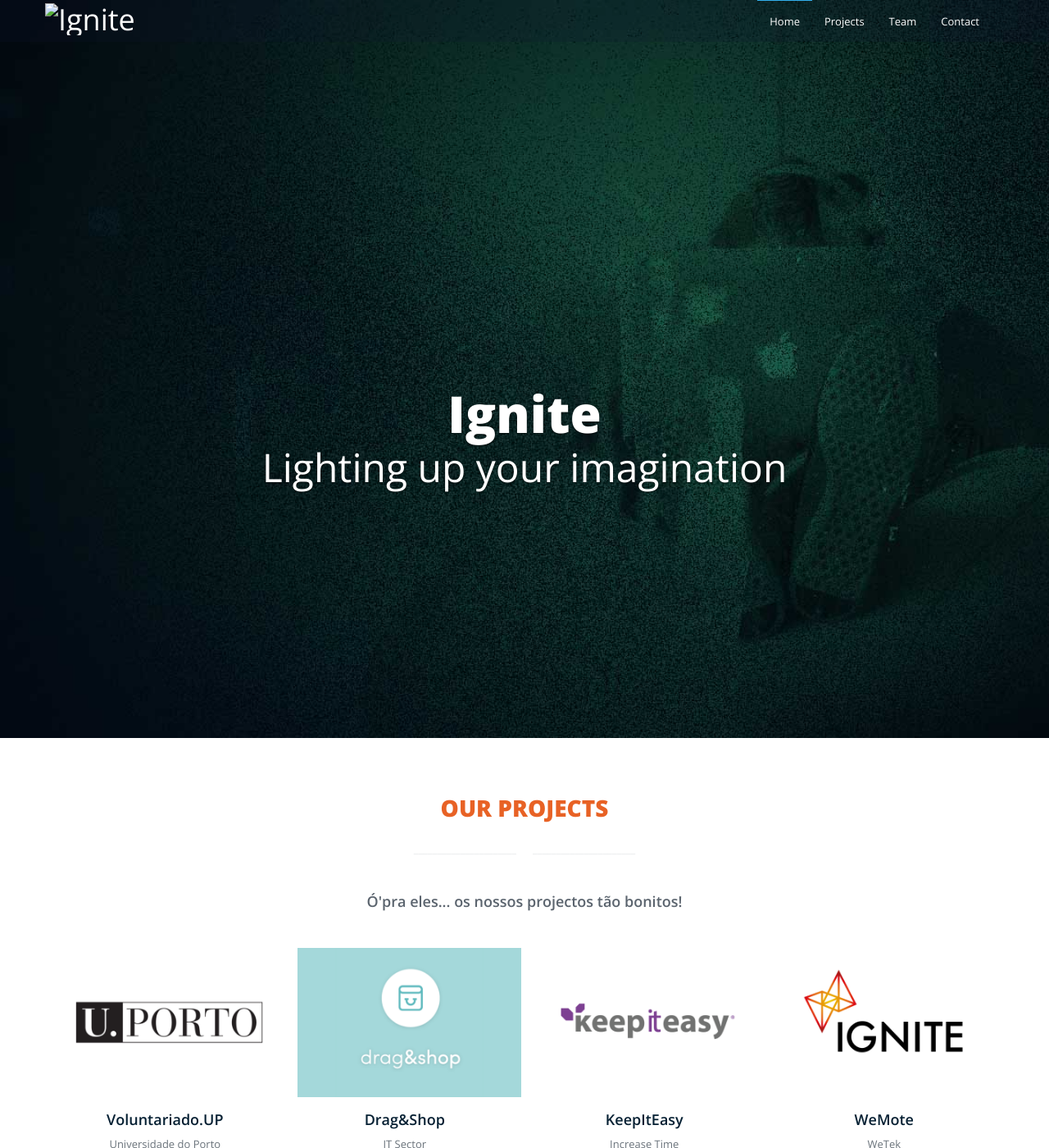
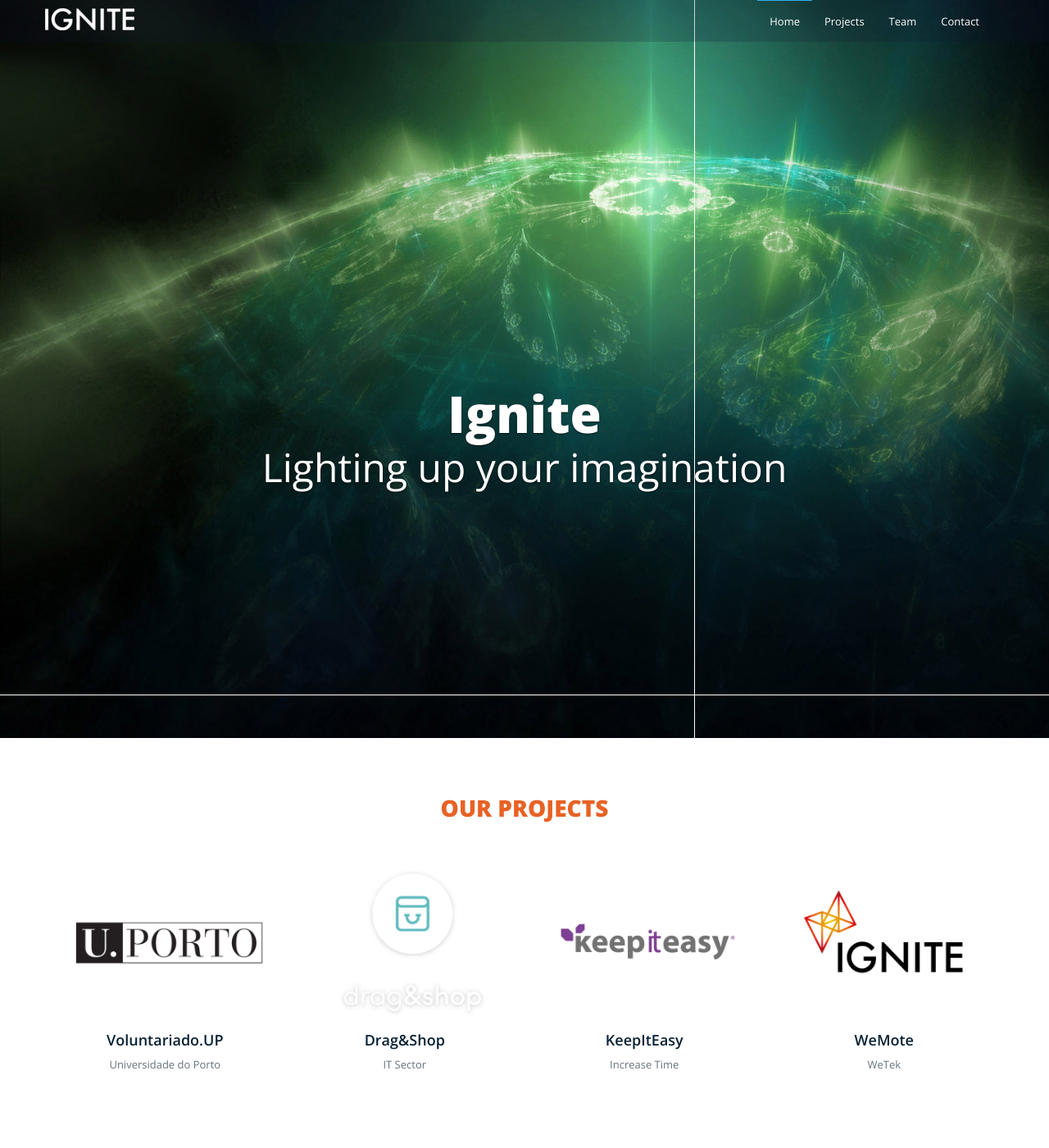
Before and after one commit to IgniteLGP/ignitelgp.github.io, a Jekyll site: the page built from index.html, in a window 1280 px wide and 1400 px high. Shown: the whole window at 82% size. Built offline with Jekyll 4.4.1, drawn with Linux system fonts in a browser that asks for light colours; nearby versions of some CDN libraries.

Commit message:
Added logo to navbar; edited drag&shop logo; edited filters hover effect

```diff
--- a/css/main.css
+++ b/css/main.css
@@ -80,6 +80,8 @@
   font-size: 28px;
   font-weight: 800;
   text-transform: uppercase;
+
+  margin-bottom: 5%;
 }
 
 .sec-sub-title {
@@ -343,7 +345,9 @@
   font-size: 14px;
   font-weight: 700;
   padding: 5px 17px;
-  border-radius: 6px;
+  border-bottom: 1px solid transparent;
+  /*border-radius: 6px;*/
+  border-radius: initial;
   text-transform: capitalize;
 }
 
@@ -355,7 +359,8 @@
   color: #fff;
   padding: 5px 17px;
   */
-  text-decoration: underline;
+
+  border-bottom: 1px solid rgb(232, 98, 37);
 }
 
 .mix {
--- a/dragAndShop.html
+++ b/dragAndShop.html
@@ -16,7 +16,9 @@
 
 			<!-- logo -->
 			<a class="navbar-brand" href="/">
-				<h1 id="logo">{{ site.title }}</h1>
+				<h1 id="logo">
+					<img src="img/logo.png" alt="{{ site.title }}">
+				</h1>
 			</a>
 			<!-- /logo -->
 		</div>
--- a/index.html
+++ b/index.html
@@ -73,11 +73,6 @@
 
 			<div class="sec-title text-center wow fadeInUp animated" data-wow-duration="700ms">
 				<h2>Our Projects</h2>
-				<div class="devider"></div>
-			</div>
-
-			<div class="sec-sub-title text-center wow fadeInRight animated" data-wow-duration="500ms">
-				<p>Ó'pra eles... os nossos projectos tão bonitos!</p>
 			</div>
 
 			<!-- single member -->
@@ -163,10 +158,6 @@
 
 			<div class="sec-title text-center">
 				<h2>Meet Our Team</h2>
-				<div class="devider"></div>
-			</div>
-
-			<div class="sec-sub-title text-center">
 			</div>
 
 			<div class="work-filter wow fadeInRight animated" data-wow-duration="500ms">
@@ -227,7 +218,6 @@
 
 			<div class="sec-title text-center mb50 wow fadeInDown animated" data-wow-duration="500ms">
 				<h2>Let’s Discuss</h2>
-				<div class="devider"></div>
 			</div>
 
 			<div class="sec-sub-title text-center wow rubberBand animated" data-wow-duration="1000ms">
--- a/keepItEasy.html
+++ b/keepItEasy.html
@@ -16,7 +16,9 @@
 
 			<!-- logo -->
 			<a class="navbar-brand" href="/">
-				<h1 id="logo">{{ site.title }}</h1>
+				<h1 id="logo">
+					<img src="img/logo.png" alt="{{ site.title }}">
+				</h1>
 			</a>
 			<!-- /logo -->
 		</div>
--- a/voluntariadoUP.html
+++ b/voluntariadoUP.html
@@ -16,7 +16,9 @@
 
 			<!-- logo -->
 			<a class="navbar-brand" href="/">
-				<h1 id="logo">{{ site.title }}</h1>
+				<h1 id="logo">
+					<img src="img/logo.png" alt="{{ site.title }}">
+				</h1>
 			</a>
 			<!-- /logo -->
 		</div>
--- a/weMote.html
+++ b/weMote.html
@@ -16,7 +16,9 @@
 
 			<!-- logo -->
 			<a class="navbar-brand" href="/">
-				<h1 id="logo">{{ site.title }}</h1>
+				<h1 id="logo">
+					<img src="img/logo.png" alt="{{ site.title }}">
+				</h1>
 			</a>
 			<!-- /logo -->
 		</div>
```
Also changed, not shown: img/banner-original.jpg (added), img/banner.jpg, img/logo.png (added), img/projects/logo-dragAndShop.png.
